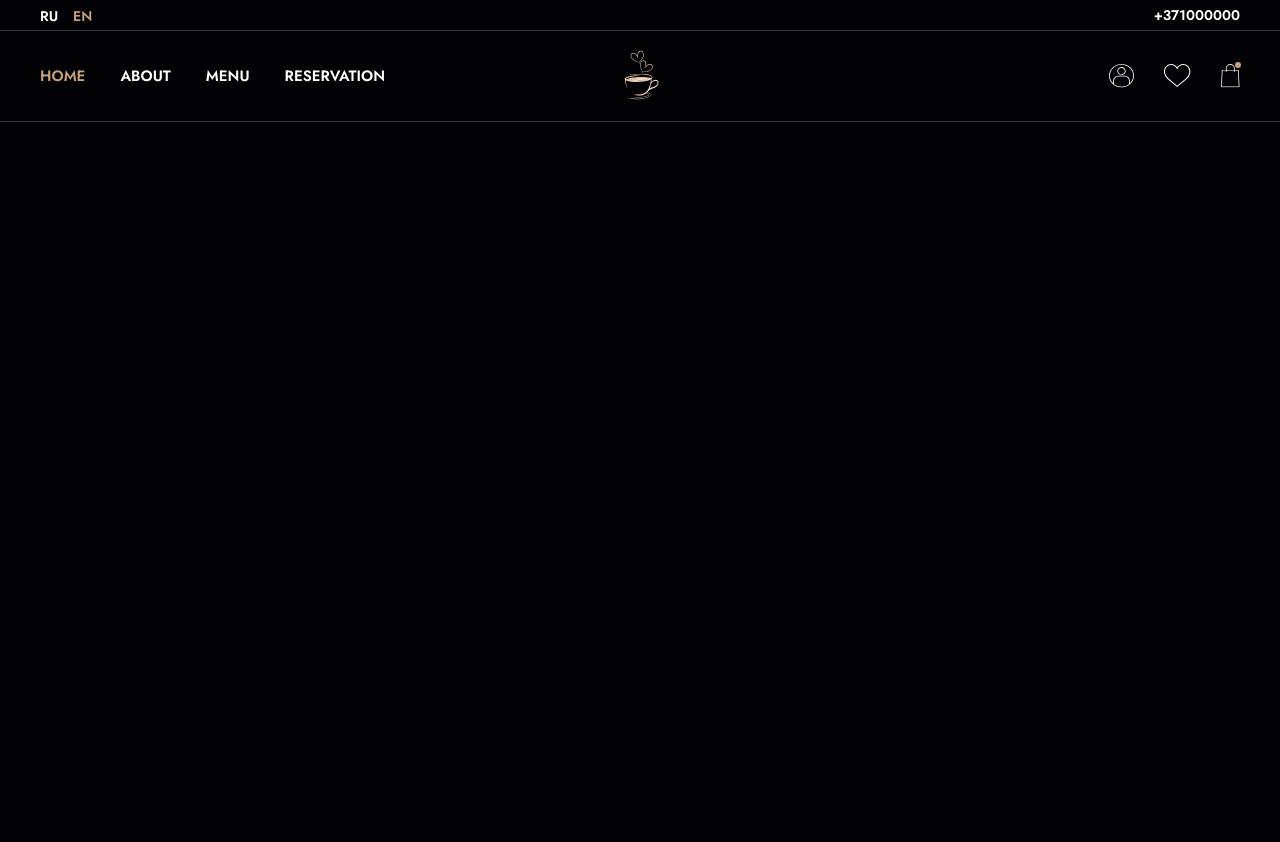
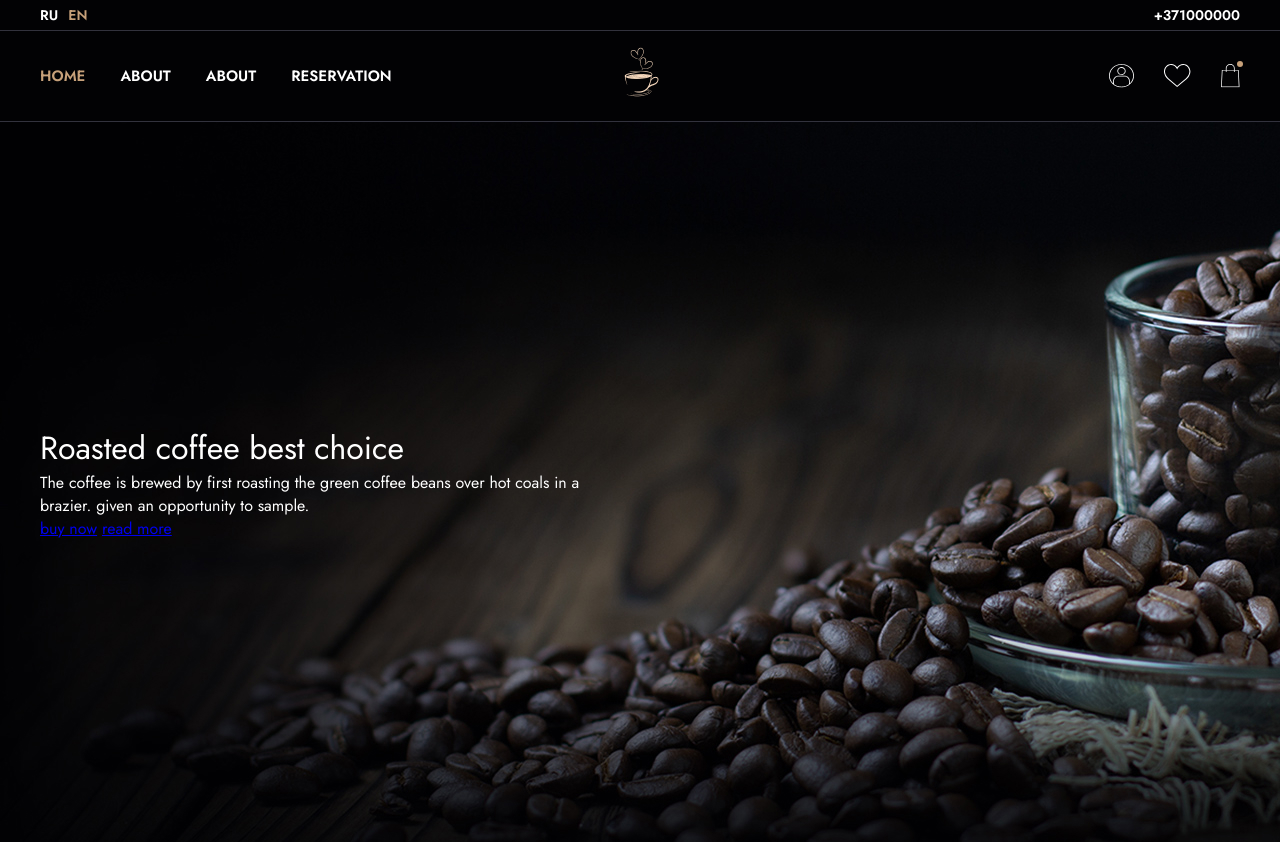
Before and after one commit to nSamsonik/landing, a plain HTML site: page index.html in a window 1280 px wide. Before the commit the page ends 800 px from the top, so only its background shows below. Drawn offline with Linux system fonts and the light colour scheme.

Commit message:
create 50% of intro

```diff
--- a/index.html
+++ b/index.html
@@ -20,8 +20,8 @@
             <div class="container">
                 <div class="headerLineWrapper">
                     <div class="headerLineLanguages">
-                        <a href="#" class="headerLineLanguages__link">ru</a>
-                        <a href="#" class="headerLineLanguages__link active">en</a>
+                        <a href="#" class="headerLineLanguages__button">ru</a>
+                        <a href="#" class="headerLineLanguages__button headerLineLanguages__button--active">en</a>
                     </div>
                     <a href="#" class="headerLineWrapper__numberPhone">+371000000</a>
                 </div>
@@ -29,26 +29,26 @@
         </div>
         <div class="container">
             <div class="headerWrapper">
-                <div class="headerWrapperLinks">
-                    <a href="#" class="headerWrapperLinks__link active">home</a>
-                    <a href="#" class="headerWrapperLinks__link">about</a>
-                    <a href="#" class="headerWrapperLinks__link">menu</a>
-                    <a href="#" class="headerWrapperLinks__link">reservation</a>
-                </div>
-                <a href="#" class="headerWrapperLogo">
-                    <img src="/img/logo.png" alt="" class="headerWrapperLogo_logo">
+                <nav class="headerMenu">
+                    <a href="#" class="headerMenu__link headerMenu__link--active">home</a>
+                    <a href="#" class="headerMenu__link">about</a>
+                    <a href="#" class="headerMenu__link">about</a>
+                    <a href="#" class="headerMenu__link headerMenu__link--disableMargin">reservation</a>
+                </nav>
+                <a href="#" class="headerLogo">
+                    <img src="/img/logo.png" alt="logo" class="headerLogo__img">
                 </a>
                 <div class="headerActions">
                     <div class="headerActionsWrapper">
-                        <a href="#" class="headerWrapperActionsLinks">
-                            <img src="/img/user-icon.svg" alt="user-icon" class="headerWrapperActionsLinks__img">
+                        <a href="#" class="headerActionsWrapper__link">
+                            <img src="/img/user-icon.svg" alt="user-icon" class="headerActionsWrapper__img">
                         </a>
-                        <a href="#" class="headerWrapperActionsLinks">
-                            <img src="/img/favorite-icon.svg" alt="favorite-icon" class="headerWrapperActionsLinks__img">
+                        <a href="#" class="headerActionsWrapper__link">
+                            <img src="/img/favorite-icon.svg" alt="favorite-icon" class="headerActionsWrapper__img">
                         </a>
-                        <a href="#" class="headerWrapperActionsLinks">
-                            <img src="/img/cart-icon.svg" alt="cart-icon" class="headerWrapperActionsLinks__img">
-                            <span class="headerWrapperActionsLinks__event"></span>
+                        <a href="#" class="headerActionsWrapper__link headerActionsWrapper__link--disableMargin">
+                            <img src="/img/cart-icon.svg" alt="cart-icon" class="headerActionsWrapper__img">
+                            <span class="headerActionsWrapper__event"></span>
                         </a>
                     </div>
                 </div>
@@ -56,5 +56,20 @@
         </div>
     </header>
 
+    <div class="intro">
+        <div class="container">
+            <div class="introWrapper">
+                <intro class="introInfo">
+                    <h1 class="introInfo__title">Roasted coffee best choice</h1>
+                    <p class="introInfo__description">The coffee is brewed by first roasting the green coffee beans over hot coals in a brazier. given an opportunity to sample.</p>
+                    <div class="buttons">
+                        <a href="#" class="buttons__link">buy now</a>
+                        <a href="#" class="buttons__link">read more</a>
+                    </div>
+                </intro>
+            </div>
+        </div>
+    </div>
+
 </body>
 </html>
--- a/style.css
+++ b/style.css
@@ -15,12 +15,6 @@ body, h1, h2, h3, h4, h5, h6, p, ol, ul {
 
 ol, ul {
     list-style: none;
-}
-
-a {
-    text-decoration: none;
-    text-transform: uppercase;
-    color: #FFFFFF;
 }
 
 body {
@@ -45,25 +39,32 @@ body {
     align-items: center;
 }
 
-.headerLineLanguages__link {
+.headerLineLanguages {
+    display: flex;
+}
+
+.headerLineLanguages__button {
     margin-right: 10px;
     font-size: 14px;
     line-height: 20px;
     font-weight: 600;
+    color: #FFFFFF;
+    text-decoration: none;
+    text-transform: uppercase;
 }
 
-.headerLineLanguages__link.active {
+.headerLineLanguages__button--active {
+    margin-right: 0;
     color: #C7A17A;
-}
-
-.headerLineLanguages__link:last-child {
-    margin-right: 0px;
 }
 
 .headerLineWrapper__numberPhone {
     font-size: 14px;
     line-height: 20px;
     font-weight: 600;
+    color: #FFFFFF;
+    text-decoration: none;
+    text-transform: uppercase;
 }
 
 .header {
@@ -77,27 +78,30 @@ body {
     align-items: center;
 }
 
-.headerWrapperLinks {
+.headerMenu {
+    display: flex;
     width: 40%;
-    display: flex;
 }
 
-.headerWrapperLinks__link.active {
-    color: #C7A17A;
-}
-
-.headerWrapperLinks__link {
+.headerMenu__link {
     margin-right: 35px;
     font-size: 15px;
     line-height: 22px;
     font-weight: 600;
+    color: #FFFFFF;
+    text-transform: uppercase;
+    text-decoration: none;
 }
 
-.headerWrapperLinks__link:last-child {
-    margin-right: 0px;
+.headerMenu__link--active {
+    color: #C7A17A;
 }
 
-.headerWrapperLogo_logo {
+.headerMenu__link--disableMargin {
+    margin-right: 0;
+}
+
+.headerLogo {
     display: block;
 }
 
@@ -109,29 +113,44 @@ body {
 
 .headerActionsWrapper {
     display: flex;
-    align-items: center;
 }
 
-.headerWrapperActionsLinks {
+.headerActionsWrapper__link {
     margin-right: 30px;
+    text-decoration: none;
     position: relative;
 }
 
-.headerWrapperActionsLinks:last-child {
+.headerActionsWrapper__img {
+    display: block;
+}
+
+.headerActionsWrapper__link--disableMargin {
     margin-right: 0;
 }
 
-.headerWrapperActionsLinks__img {
-    display: block;
-}
-
-.headerWrapperActionsLinks__event {
+.headerActionsWrapper__event {
     display: block;
     width: 6px;
     height: 6px;
     background-color: #C7A17A;
     border-radius: 50%;
     position: absolute;
-    top: -2px;
-    right: -1px;
+    top: -3px;
+    right: -3px;
 }
+
+.intro {
+    background-image: url(/img/intro.jpg);
+}
+
+.introWrapper {
+    padding: 20px 0;
+    min-height: 720px;
+    display: flex;
+    align-items: center;
+}
+
+.introInfo {
+    max-width: 571px;
+}
```
